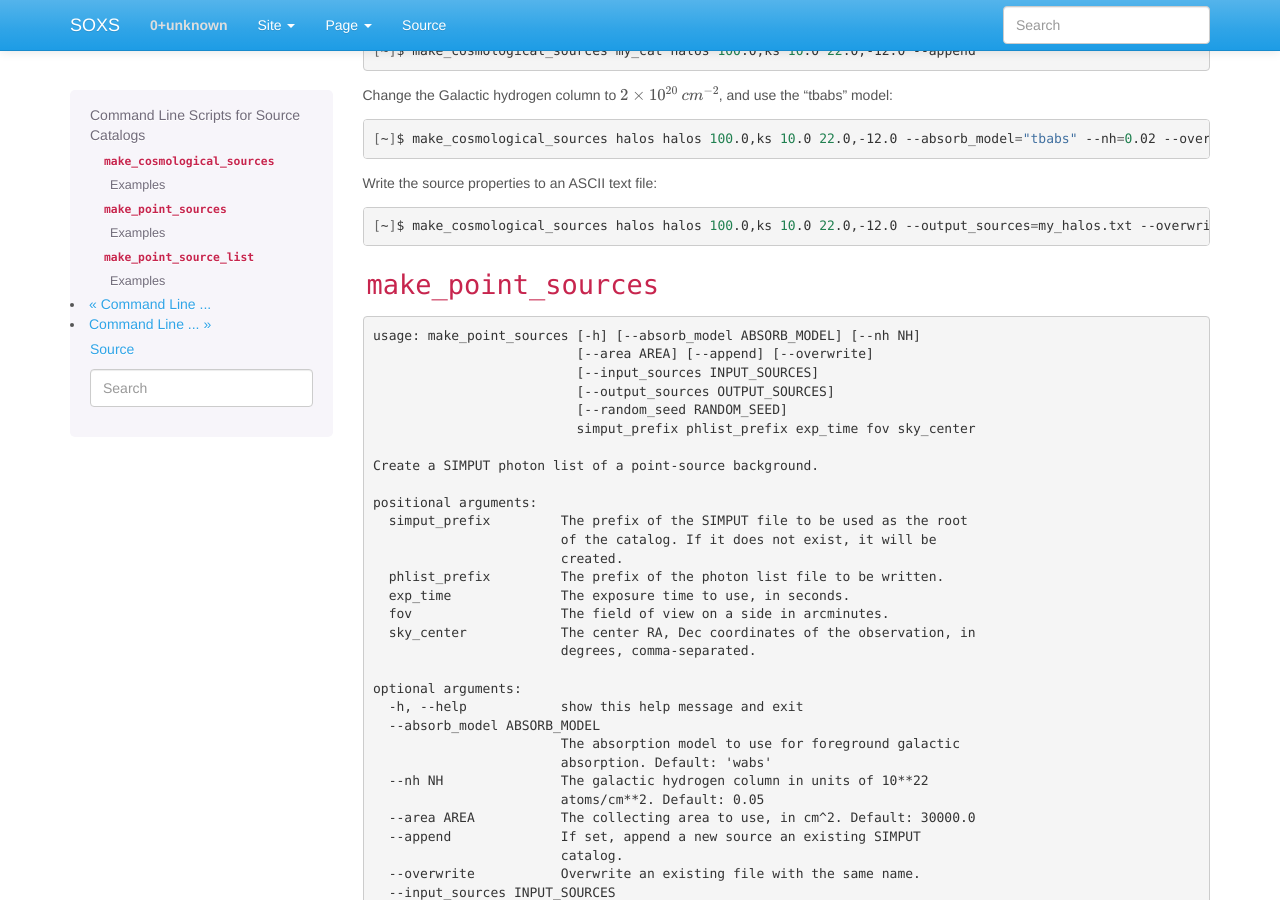
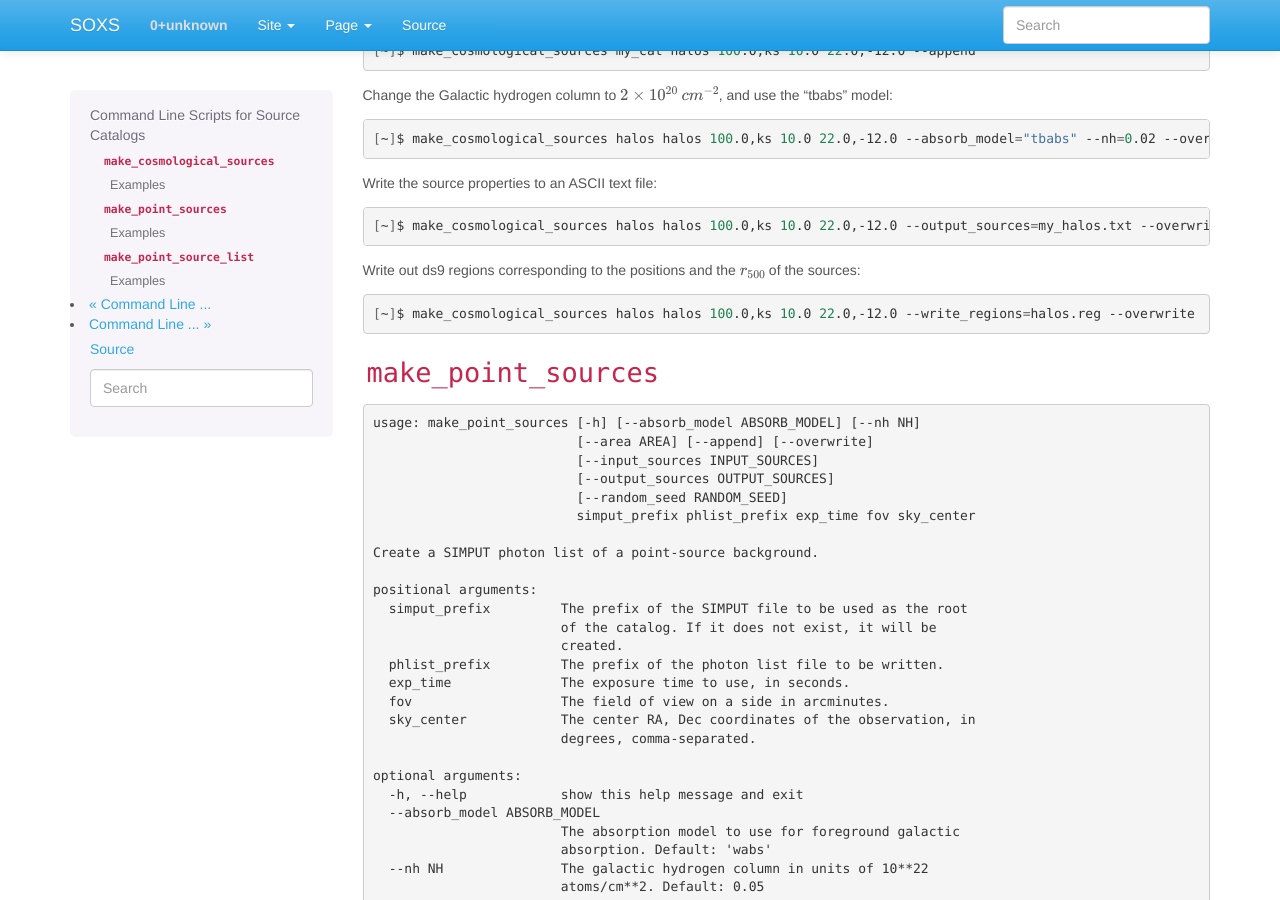
Before and after one commit to lynx-x-ray-observatory/soxs, a Sphinx documentation site: the page built from doc/source/command_line/source_catalogs.rst, in a window 1280 px wide and 900 px high, scrolled down 1312 px. Built offline with Sphinx 7.4.7, drawn with Linux system fonts in a browser that asks for light colours; pages that are not in the unit, such as notebooks, are missing from menus.

Commit message:
More stuff

```diff
--- a/doc/source/command_line/source_catalogs.rst
+++ b/doc/source/command_line/source_catalogs.rst
@@ -91,6 +91,13 @@ Write the source properties to an ASCII text file:
 .. code-block:: bash
 
     [~]$ make_cosmological_sources halos halos 100.0,ks 10.0 22.0,-12.0 --output_sources=my_halos.txt --overwrite
+
+Write out ds9 regions corresponding to the positions and the :math:`r_{500}` of
+the sources:
+
+.. code-block:: bash
+
+    [~]$ make_cosmological_sources halos halos 100.0,ks 10.0 22.0,-12.0 --write_regions=halos.reg --overwrite
 
 ``make_point_sources``
 ----------------------
--- a/doc/source/index.rst
+++ b/doc/source/index.rst
@@ -81,7 +81,6 @@ Documentation Contents
    installing
    overview
    configuration
-   responses
    users_guide/index
    command_line/index
    cookbook/index
```
Also changed, not shown: doc/source/users_guide/source_catalogs.rst (+10 -0 lines), 2 other files.
